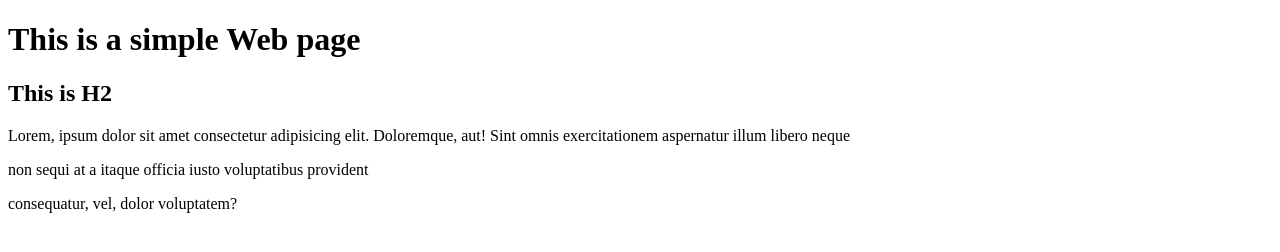
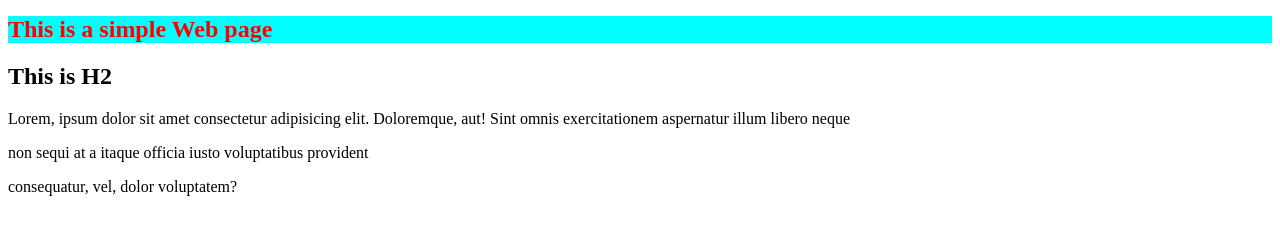
Before and after one commit to Gehansat/EAIPGT2, a plain HTML site: page index.html in a window 1280 px wide. Drawn offline with Linux system fonts and the light colour scheme.

Commit message:
Add colours
changed the colors of text and div

```diff
--- a/index.html
+++ b/index.html
@@ -6,8 +6,11 @@
     <meta name="viewport" content="width=device-width, initial-scale=1.0">
     <title>Document</title>
 </head>
-<body >
-    <h1>This is a simple Web page</h1>
+<body class="body">
+    <div style="background-color: aqua;">
+
+        <h1 style="color: red; font-size: 24px;">This is a simple Web page</h1>
+    </div>
     <h2>This is H2</h2>
     <p>Lorem, ipsum dolor sit amet consectetur adipisicing elit. Doloremque, aut! Sint omnis exercitationem aspernatur illum libero neque <p>non sequi at a itaque officia iusto voluptatibus provident</p> consequatur, vel, dolor voluptatem?</p>
 </body>
```
